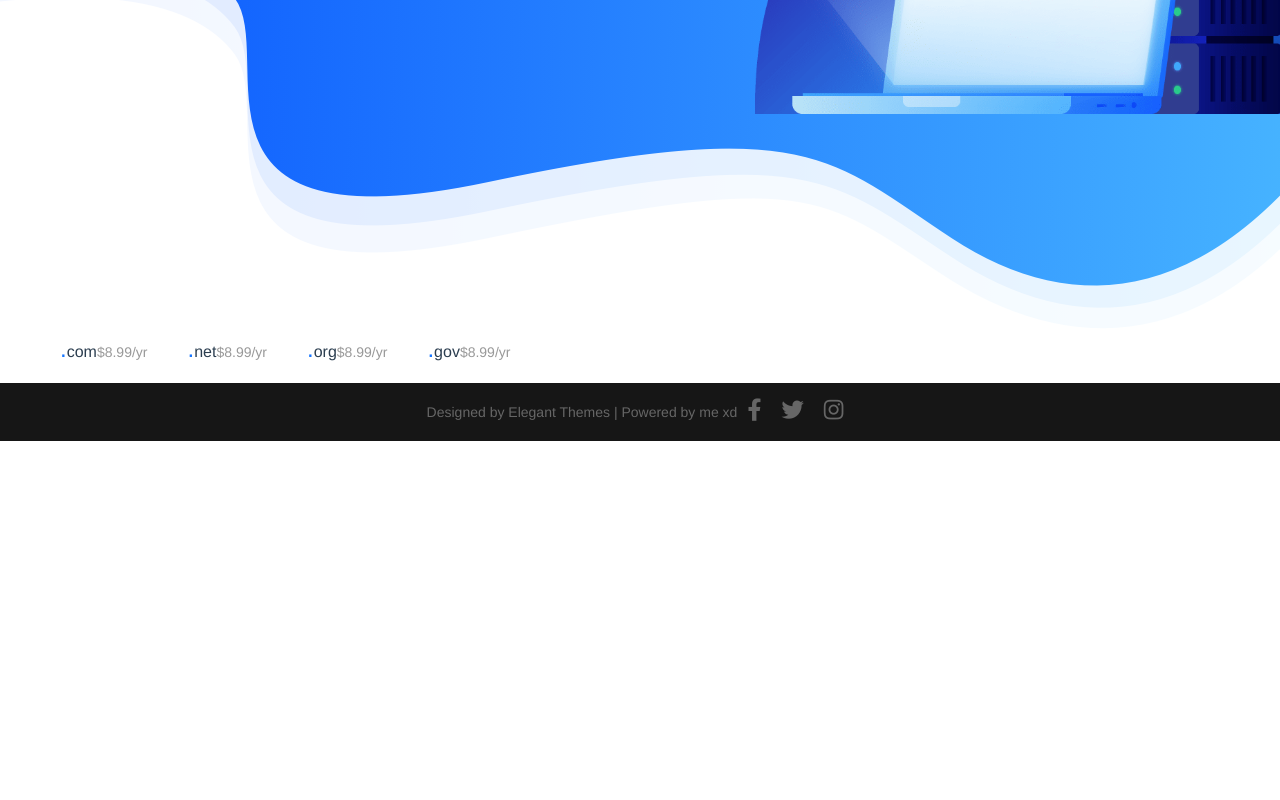
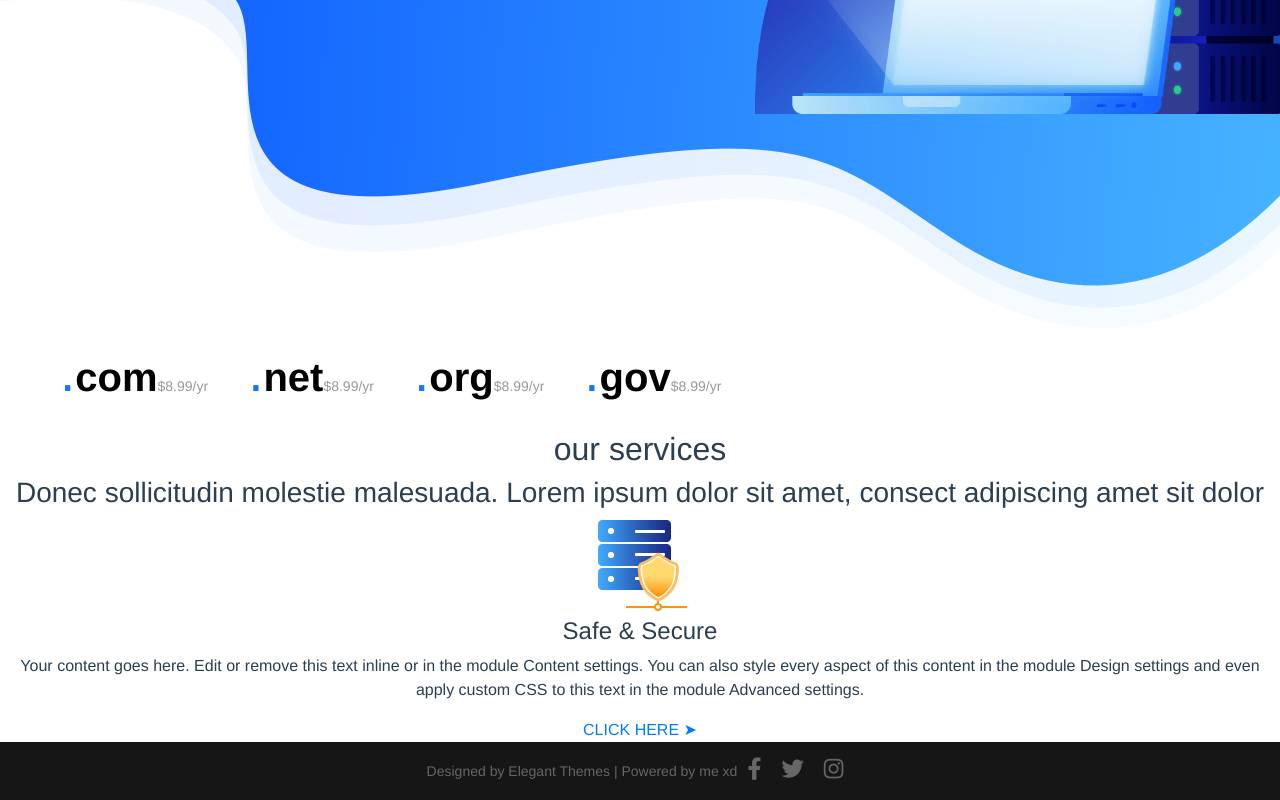
Before and after one commit to AlontNY/landing_coloaborativo, a Vue app: page / in a window 1280 px wide. Shown: the part 559-1359 px from the top of the page. Before the commit the page ends 1000 px from the top, so only its background shows below. Built offline with nearby package versions, Linux system fonts and the light colour scheme.

Commit message:
seccion1

```diff
--- a/src/components/Dominios.vue
+++ b/src/components/Dominios.vue
@@ -1,11 +1,27 @@
 <template>
  <div class="contenedor">
+     <main>
         <ul class="dominios">
             <li><span class="punto">.</span><span class="dominio">com</span><span class="anio">$8.99/yr</span></li>
             <li><span class="punto">.</span><span class="dominio">net</span><span class="anio">$8.99/yr</span></li>
             <li><span class="punto">.</span><span class="dominio">org</span><span class="anio">$8.99/yr</span></li>
             <li><span class="punto">.</span><span class="dominio">gov</span><span class="anio">$8.99/yr</span></li>
         </ul>
+     </main>
+    <section id="servicios">
+     <div class="contenedor">
+         <div class="titular">
+             <h2>our services</h2>
+             <h3>Donec sollicitudin molestie malesuada. Lorem ipsum dolor sit amet, consect adipiscing amet sit dolor</h3>
+         </div>
+         <div class="servicios">
+             <img src="~@/assets/imagenes/safe.png" alt="">
+             <h4>Safe & Secure</h4>
+             <p>Your content goes here. Edit or remove this text inline or in the module Content settings. You can also style every aspect of this content in the module Design settings and even apply custom CSS to this text in the module Advanced settings.</p>
+             <a href="">CLICK HERE ➤</a>
+         </div>
+     </div>
+    </section>
  </div>
 </template>
 
@@ -19,11 +35,11 @@
  }
  span.punto {
      color:#1776FF;
-     font-size: 24px;
+     font-size: 55px;
  }
- span.dominios {
+ span.dominio {
      color:#000;
-     font-size:50px;
+     font-size:40px;
      font-weight: bold;
  }
  span.anio {
--- a/src/components/header.vue
+++ b/src/components/header.vue
@@ -38,11 +38,7 @@
 </template>
 
 <style scoped>
-body{
-    margin: 0;
-    padding: 0;
-    font-family: 'Poppins', sans-serif;
-}
+
 .contenedor{
     width: 90%;
     max-width: 1280px;
@@ -75,6 +71,7 @@ nav ul li{
 nav ul li a{
     text-decoration: none;
     color: black;
+    font-family: 'Poppins', sans-serif;
 }
 header .contenedor-inicio {
  display: flex;
```
Also changed, not shown: src/assets/imagenes/safe.png (added). Lines whose indentation alone changed are shown as unchanged.
